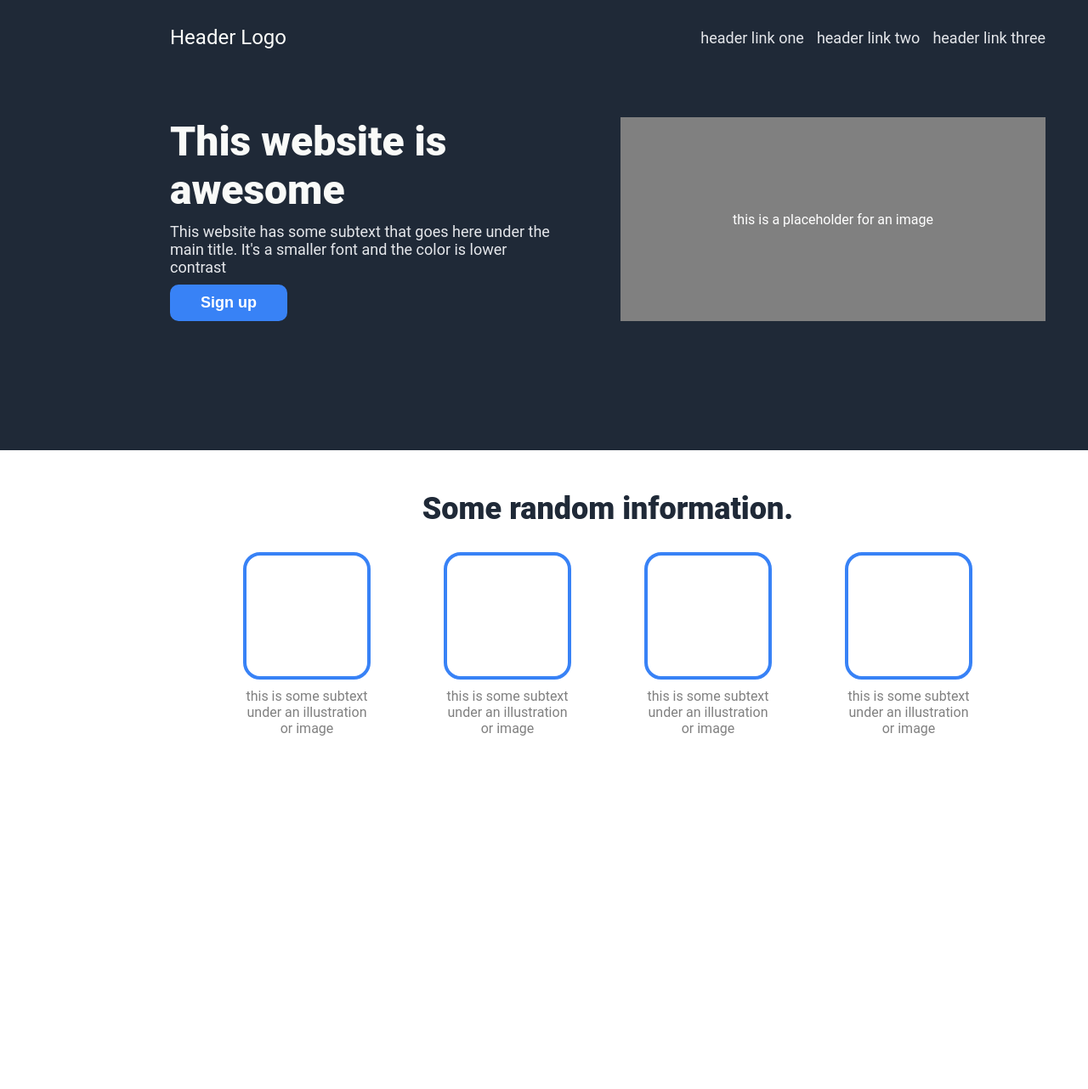
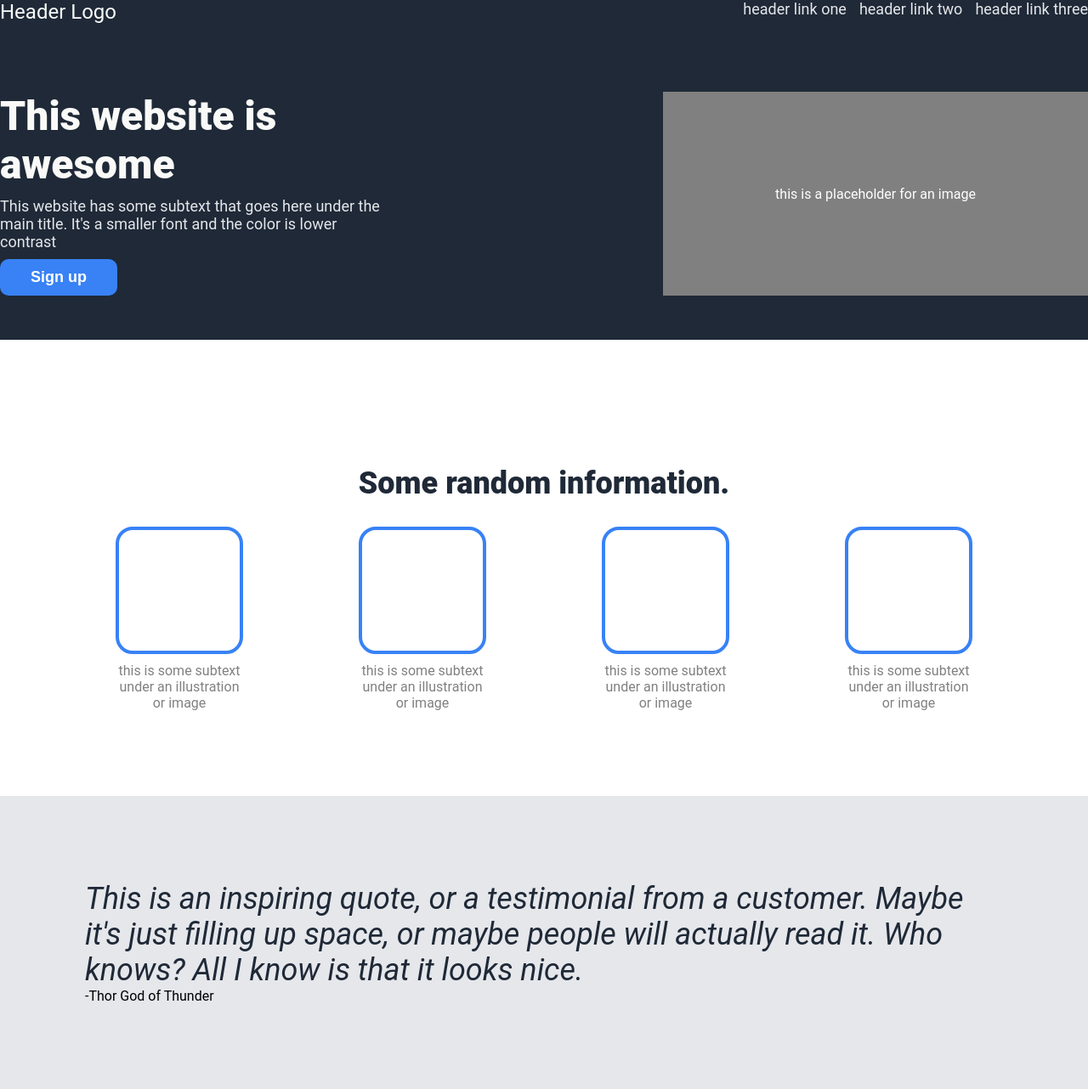
Before and after one commit to etakcm14/Landing-Page, a plain HTML site: page index.html in a window 1280 px wide. Shown: the whole page at 85% size. Before the commit the page ends 1017 px from the top, so only its background shows below. Drawn offline with Linux system fonts and the light colour scheme.

Commit message:
Add quote text in html and change padding
Remove padding on header because it was keeping quote backgroudn color from extending to edge of page

```diff
--- a/index.html
+++ b/index.html
@@ -53,6 +53,12 @@
                 </div>
             </div>
 
+        <div class="text">
+            <div class="quote">This is an inspiring quote, or a testimonial from a customer. Maybe it's just filling up space, or maybe people will actually read it. Who knows? All I know is that it looks nice.</div>
+            <div class="signed">-Thor God of Thunder</div>
+        </div>
+
+
 
 
 
--- a/style.css
+++ b/style.css
@@ -11,7 +11,7 @@ body {
 .header {
     background-color: #1f2937;
     height: 400px;
-    padding: 30px 50px 500px 200px;
+
 }
 
 .logo {
@@ -42,7 +42,7 @@ a {
 
 .nav {
     display: flex;
-    align-items: center;
+    align-items: space-around;
     margin-bottom: 80px;
 }
 
@@ -50,7 +50,6 @@ a {
     font-size: 48px;
     font-weight: 900;
     color: #f9faf8
-
 }
 
 .front {
@@ -119,5 +118,19 @@ button {
 
 .caption {
     color: gray;
-    margin-bottom: 150px;
+    margin-bottom: 100px;
 }
+
+.text {
+    background-color: #e5e7eb;
+    padding: 100px;
+
+
+}
+
+.quote {
+    font-size: 36px;
+    font-style: italic;
+    color: #1f2937;
+    font-weight: light;
+}
```
